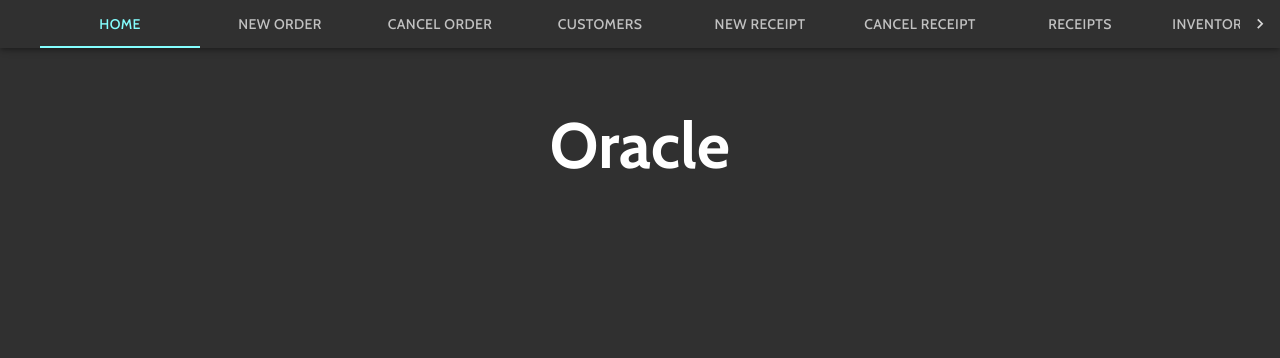
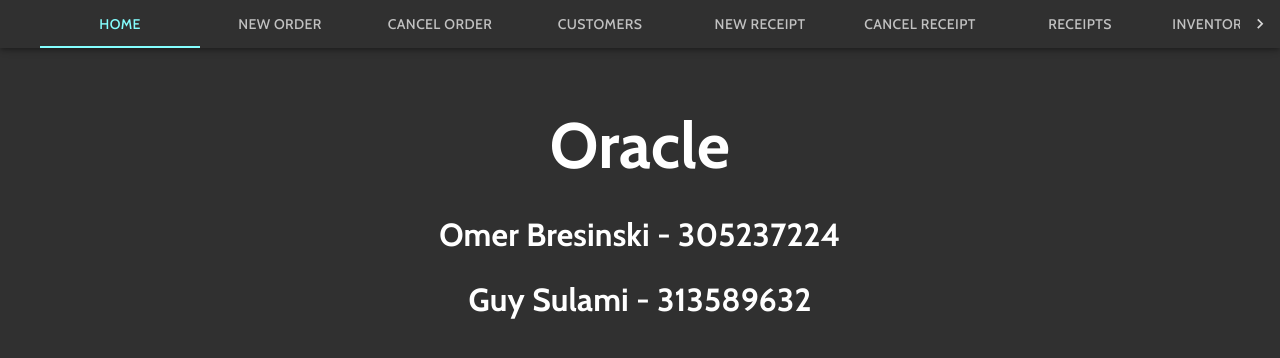
Before and after one commit to OmerBresinski/oracle-frontend, a React (Create React App) app: page / in a window 1280 px wide. Shown: the top 358 px of the page. Built offline with nearby package versions, Linux system fonts and the light colour scheme.

Commit message:
Homepage

```diff
--- a/src/AppRouter.js
+++ b/src/AppRouter.js
@@ -32,7 +32,7 @@ const AppRouter = () => {
             <Route exact path={C.ROUTES.salesreport} component={P.SalesReport} />
             <Route exact path={C.ROUTES.receipts} component={P.Receipts} />
             {/*<Route exact path={C.ROUTES.items} component={P.Items} /> */}
-            {/* <Route exact path={C.ROUTES.customers} component={P.Customers} /> */}
+            <Route exact path={C.ROUTES.customers} component={P.Customers} />
             {/* <Route exact path={C.ROUTES.inventory} component={P.Inventory} /> */}
             {/* <Route exact path={C.ROUTES.orders} component={P.Orders} /> */}
             {/* <Route exact path={C.ROUTES.orderitems} component={P.OrderItems} /> */}
--- a/src/pages/Home/Home.js
+++ b/src/pages/Home/Home.js
@@ -11,6 +11,12 @@ const Home = () => {
             Oracle
           </Text>
         </S.Header>
+        <Text size="32px" bold>
+          Omer Bresinski - 305237224
+        </Text>
+        <Text size="32px" bold>
+          Guy Sulami - 313589632
+        </Text>
       </S.Content>
     </S.Home>
   );
--- a/src/pages/Home/style.js
+++ b/src/pages/Home/style.js
@@ -15,8 +15,11 @@ export const Content = styled.div`
   width: 100%;
   height: 100%;
   padding-block-start: 100px;
+  gap: 20px;
 `;
 
 export const Header = styled.div`
   display: flex;
+  flex-direction: column;
+  align-items: center;
 `;
```
